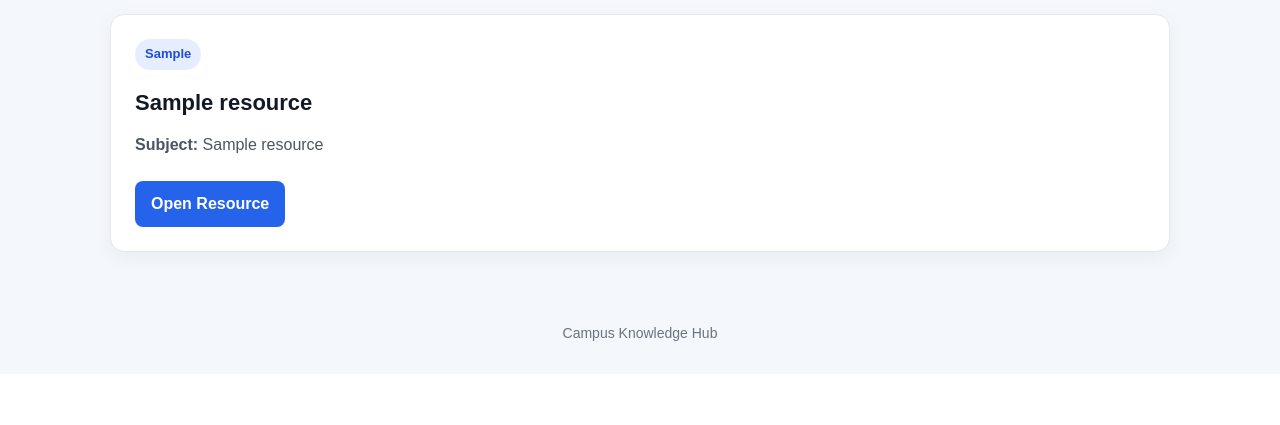
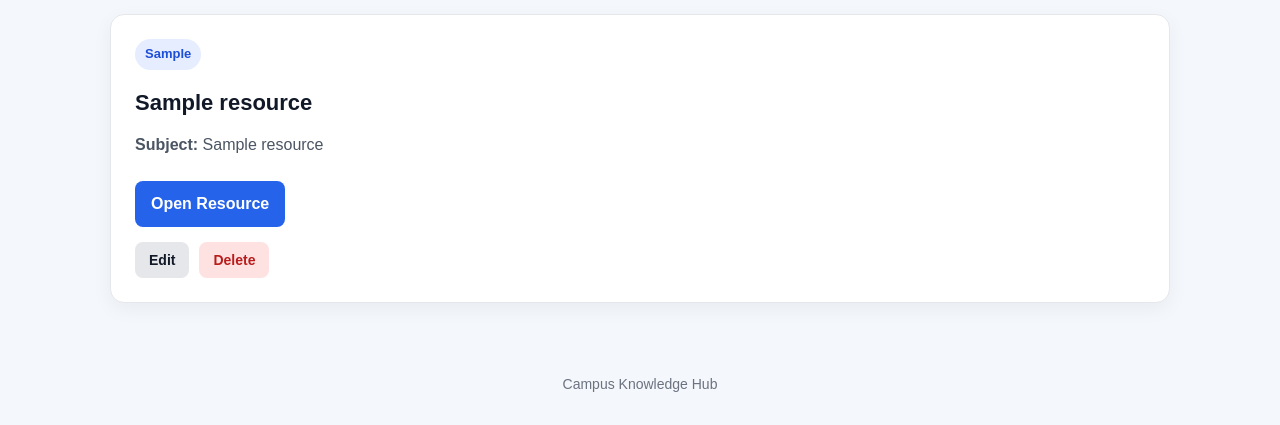
Before and after one commit to nishantekka2007-sys/campus-knowledge-hub, a FastAPI app: page / in a window 1280 px wide. Shown: the part 648-1073 px from the top of the page. Before the commit the page ends 989 px from the top, so only its background shows below. Run offline with FastAPI, Linux system fonts and the light colour scheme; tables that the repository leaves empty hold one stand-in row (values such as "Sample post").

Commit message:
Add edit and delete resource controls

```diff
--- a/templates/index.html
+++ b/templates/index.html
@@ -189,6 +189,41 @@
             background: #1d4ed8;
         }
 
+        .card-actions {
+            display: flex;
+            gap: 10px;
+            margin-top: 15px;
+            flex-wrap: wrap;
+        }
+
+        .edit-button,
+        .delete-button {
+            border: none;
+            padding: 10px 14px;
+            border-radius: 8px;
+            font-size: 14px;
+            font-weight: bold;
+            cursor: pointer;
+        }
+
+        .edit-button {
+            background: #e5e7eb;
+            color: #111827;
+        }
+
+        .edit-button:hover {
+            background: #d1d5db;
+        }
+
+        .delete-button {
+            background: #fee2e2;
+            color: #b91c1c;
+        }
+
+        .delete-button:hover {
+            background: #fecaca;
+        }
+
         .message {
             background: white;
             padding: 30px;
@@ -318,7 +353,7 @@
 
                 allResources = await response.json();
 
-                displayResources(allResources);
+                applySearch();
 
             } catch (error) {
                 document.getElementById("resources").innerHTML = `
@@ -329,6 +364,22 @@
 
                 document.getElementById("resourceCount").textContent = "Error";
             }
+        }
+
+        function applySearch() {
+            const keyword = document
+                .getElementById("searchInput")
+                .value
+                .toLowerCase()
+                .trim();
+
+            const filteredResources = allResources.filter(resource =>
+                resource.subject.toLowerCase().includes(keyword) ||
+                resource.title.toLowerCase().includes(keyword) ||
+                resource.resource_type.toLowerCase().includes(keyword)
+            );
+
+            displayResources(filteredResources);
         }
 
         function displayResources(resources) {
@@ -372,6 +423,24 @@
                         Open Resource
                     </a>
 
+                    <div class="card-actions">
+
+                        <button
+                            class="edit-button"
+                            onclick="editResource(${resource.id})"
+                        >
+                            Edit
+                        </button>
+
+                        <button
+                            class="delete-button"
+                            onclick="deleteResource(${resource.id})"
+                        >
+                            Delete
+                        </button>
+
+                    </div>
+
                 </article>
             `).join("");
         }
@@ -391,18 +460,7 @@
 
         document
             .getElementById("searchInput")
-            .addEventListener("input", function () {
-
-                const keyword = this.value.toLowerCase().trim();
-
-                const filteredResources = allResources.filter(resource =>
-                    resource.subject.toLowerCase().includes(keyword) ||
-                    resource.title.toLowerCase().includes(keyword) ||
-                    resource.resource_type.toLowerCase().includes(keyword)
-                );
-
-                displayResources(filteredResources);
-            });
+            .addEventListener("input", applySearch);
 
         document
             .getElementById("resourceForm")
@@ -447,6 +505,123 @@
                 }
             });
 
+        async function deleteResource(resourceId) {
+            const resource = allResources.find(
+                item => item.id === resourceId
+            );
+
+            if (!resource) {
+                return;
+            }
+
+            const confirmed = confirm(
+                `Delete "${resource.title}"?`
+            );
+
+            if (!confirmed) {
+                return;
+            }
+
+            try {
+                const response = await fetch(
+                    `/resources/${resourceId}`,
+                    {
+                        method: "DELETE"
+                    }
+                );
+
+                const result = await response.json();
+
+                if (!response.ok) {
+                    throw new Error(
+                        result.detail || "Failed to delete resource"
+                    );
+                }
+
+                await loadResources();
+
+            } catch (error) {
+                alert(error.message);
+            }
+        }
+
+        async function editResource(resourceId) {
+            const resource = allResources.find(
+                item => item.id === resourceId
+            );
+
+            if (!resource) {
+                return;
+            }
+
+            const subject = prompt(
+                "Subject:",
+                resource.subject
+            );
+
+            if (subject === null) {
+                return;
+            }
+
+            const title = prompt(
+                "Title:",
+                resource.title
+            );
+
+            if (title === null) {
+                return;
+            }
+
+            const resourceType = prompt(
+                "Type:",
+                resource.resource_type
+            );
+
+            if (resourceType === null) {
+                return;
+            }
+
+            const link = prompt(
+                "Link:",
+                resource.link
+            );
+
+            if (link === null) {
+                return;
+            }
+
+            try {
+                const response = await fetch(
+                    `/resources/${resourceId}`,
+                    {
+                        method: "PUT",
+                        headers: {
+                            "Content-Type": "application/json"
+                        },
+                        body: JSON.stringify({
+                            subject: subject.trim(),
+                            title: title.trim(),
+                            resource_type: resourceType.trim(),
+                            link: link.trim()
+                        })
+                    }
+                );
+
+                const result = await response.json();
+
+                if (!response.ok) {
+                    throw new Error(
+                        result.detail || "Failed to update resource"
+                    );
+                }
+
+                await loadResources();
+
+            } catch (error) {
+                alert(error.message);
+            }
+        }
+
         loadResources();
     </script>
 
```
